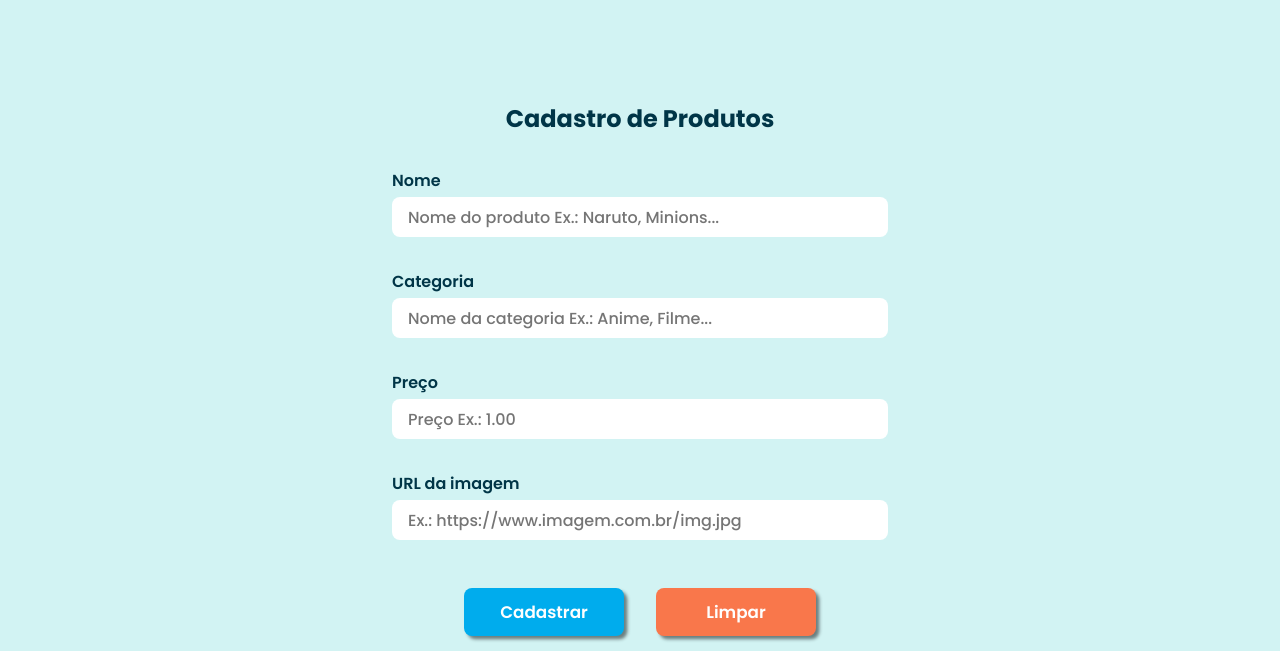
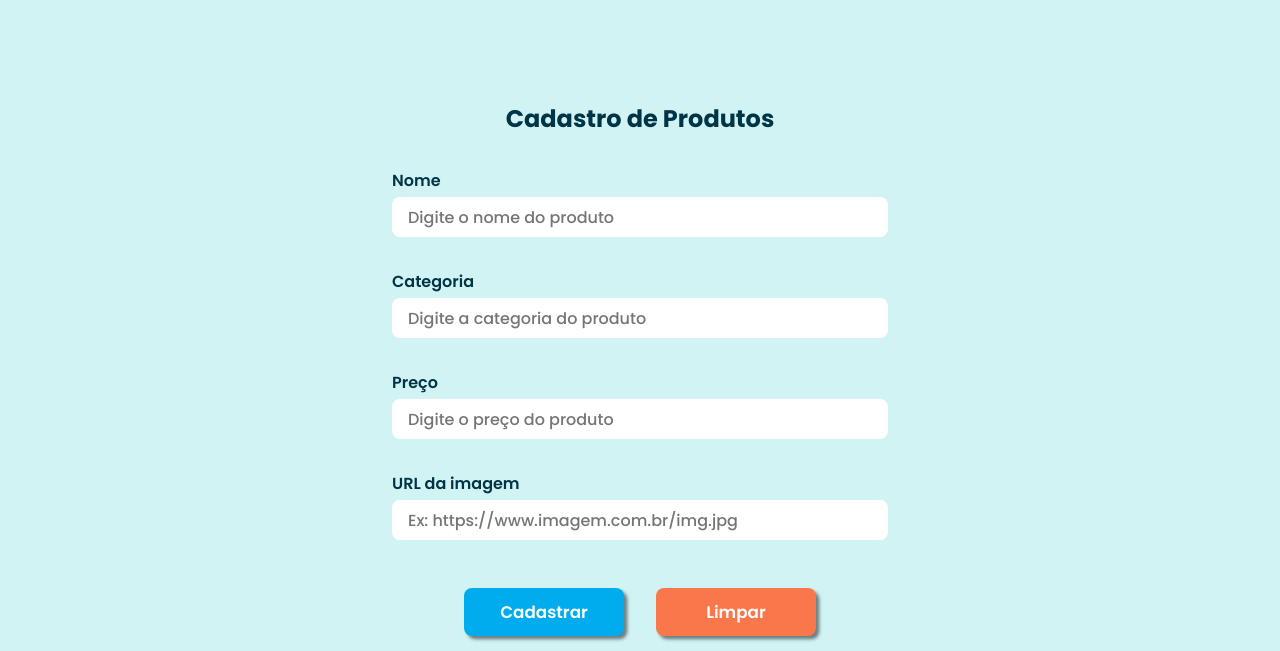
Before and after one commit to Peu0508/Desafio-AluraGeek, a website with bundled scripts: page pages/register.html in a window 1280 px wide. Shown: the part 149-800 px from the top of the page. Built offline with nearby package versions, Linux system fonts and the light colour scheme; a web font is replaced by a local one.

Commit message:
mudanças na página de cadastro

```diff
--- a/pages/register.html
+++ b/pages/register.html
@@ -71,25 +71,25 @@
                 <form class="form-content" data-form>
                     <fieldset class="form-field">
                         <label class="field-name" for="name">Nome</label>
-                        <input name="name" id="name" class="name-card" type="text" minlength="6"  maxlength="17" autocomplete="off" placeholder="Nome do produto Ex.: Naruto, Minions..." data-name required/>
+                        <input name="name" id="name" class="name-card" type="text" minlength="6"  maxlength="17" autocomplete="off" placeholder="Digite o nome do produto" data-name required/>
                         <span class="error-message" data-error></span>
                     </fieldset>
 
                     <fieldset class="form-field">
                         <label class="field-category" for="category">Categoria</label>
-                        <input name="category" id="category" class="category-card" type="text" minlength="4" maxlength="10" autocomplete="off" placeholder="Nome da categoria Ex.: Anime, Filme..." data-category required/>
+                        <input name="category" id="category" class="category-card" type="text" minlength="4" maxlength="10" autocomplete="off" placeholder="Digite a categoria do produto" data-category required/>
                         <span class="error-message" data-error></span>
                     </fieldset>
 
                     <fieldset class="form-field">
                         <label class="field-price" for="price">Preço</label>
-                        <input name="price" id="price" class="price-card" type="text" minlength="1" maxlength="12" autocomplete="off" placeholder="Preço Ex.: 1.00" data-price pattern="^\d{1,3}(\\.\d{3})*(,\d{2})?$" title="Somente números, pontos e vírgulas são permitidos. Exemplo: 1.234,56" required/>
+                        <input name="price" id="price" class="price-card" type="text" minlength="1" maxlength="12" autocomplete="off" placeholder="Digite o preço do produto" data-price pattern="^\d{1,3}(\\.\d{3})*(,\d{2})?$" title="Somente números, pontos e vírgulas são permitidos. Exemplo: 1.234,56" required/>
                         <span class="error-message" data-error></span>
                     </fieldset>
 
                     <fieldset class="form-field">
                         <label class="field-url-image" for="url-image">URL da imagem</label>
-                        <input name="image" id="url-image" class="url-image-card" type="text" minlength="20" autocomplete="off" placeholder="Ex.: https://www.imagem.com.br/img.jpg" data-image required/>
+                        <input name="image" id="url-image" class="url-image-card" type="text" minlength="20" autocomplete="off" placeholder="Ex: https://www.imagem.com.br/img.jpg" data-image required/>
                         <span class="error-message" data-error></span>
                     </fieldset>
 
```
